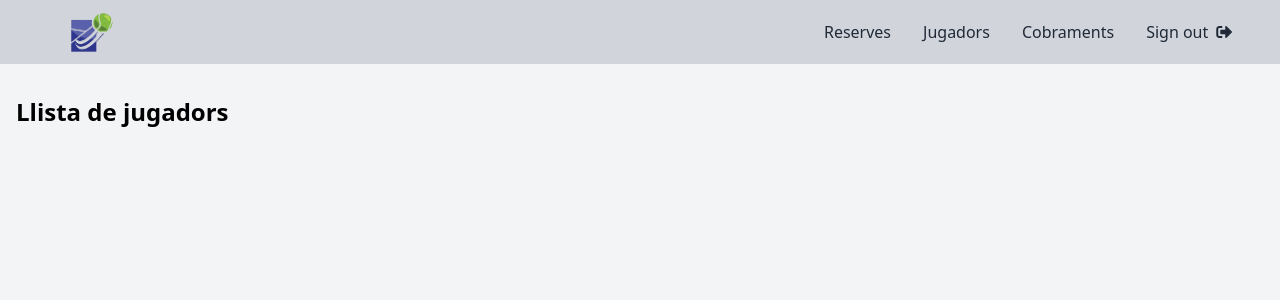
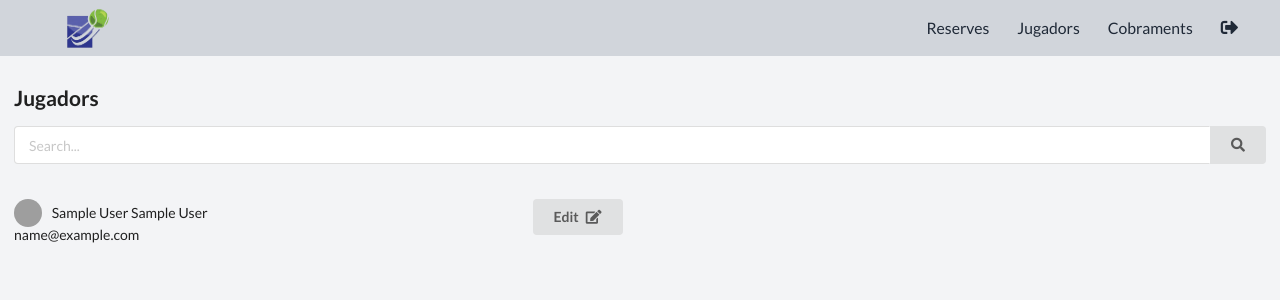
Before and after one commit to gadiazsaavedra/paddle-club-administration, a Django app: page /jugadors/ in a window 1280 px wide. Shown: the top 300 px of the page. Run offline with Django 5.2, Linux system fonts and the light colour scheme; tables that the repository leaves empty hold one stand-in row (values such as "Sample post"); some libraries are stand-ins or nearby versions; grey boxes are pictures that could not be loaded.

Commit message:
static-jugadors

```diff
--- a/padel_admin/templates/lista_jugadors.html
+++ b/padel_admin/templates/lista_jugadors.html
@@ -8,6 +8,7 @@
     <link href="https://cdn.jsdelivr.net/npm/tailwindcss@2.2.16/dist/tailwind.min.css" rel="stylesheet">
     <link href="{% static 'jugadors_styles.css' %}" rel="stylesheet">
     <link rel="stylesheet" href="https://use.fontawesome.com/releases/v5.0.7/css/all.css">
+    <link rel="stylesheet" href="https://cdnjs.cloudflare.com/ajax/libs/semantic-ui/2.4.0/semantic.min.css" integrity="sha512-8bHTC73gkZ7rZ7vpqUQThUDhqcNFyYi2xgDgPDHc+GXVGHXq+xPjynxIopALmOPqzo9JZj0k6OqqewdGO3EsrQ==" crossorigin="anonymous" referrerpolicy="no-referrer" />
 </head>
 <body class="bg-gray-100">
     <header>
@@ -18,18 +19,47 @@
                   <a href="#"><img src="{% static 'logo2.png' %}"></a>
                 </div>
                 <div class="flex items-center">
-                  <a href="#" class="text-gray-800 hover:text-black px-4 py-2 rounded-md text-base font-medium">Reserves</a>
-                  <a href="#" class="text-gray-800 hover:text-black px-4 py-2 rounded-md text-base font-medium">Jugadors</a>
-                  <a href="#" class="text-gray-800 hover:text-black px-4 py-2 rounded-md text-base font-medium">Cobraments</a>
-                  <a href="#" class="text-gray-800 hover:text-black px-4 py-2 ">Sign out<i class="ml-2 fas fa-sign-out-alt"></i></a>
+                  <a href="#" class="text-gray-800 hover:text-black px-4 py-2 rounded-md text-lg font-medium">Reserves</a>
+                  <a href="#" class="text-gray-800 hover:text-black px-4 py-2 rounded-md text-lg font-medium">Jugadors</a>
+                  <a href="#" class="text-gray-800 hover:text-black px-4 py-2 rounded-md text-lg font-medium">Cobraments</a>
+                  <a href="#" class="text-gray-800 hover:text-black px-4 py-2 text-xl"><i class="fas fa-sign-out-alt"></i></a>
                 </div>
               </div>
             </div>
           </nav>
     </header>
     <div class="container mx-auto px-4 py-8">
-        <h1 class="text-2xl font-bold mb-4">Llista de jugadors</h1>
-        <!--LISTA DE JUGADORES-->
+      <h1 class="text-2xl font-bold">Jugadors</h1>
+
+      <div class="ui fluid action input mb-10">
+        <input type="text" placeholder="Search...">
+        <div class="ui button"><i class="fas fa-search"></i></div>
+      </div>
+
+      <!--LISTA DE JUGADORES-->
+      <div class="ui two column grid mt-10">
+        {% for jugador in jugadors %}
+        <div class="column">
+          <div class="ui middle aligned divided list">
+            <div class="item">
+              <div class="right floated content">
+                <div class="ui button">Edit<i class="ml-2 fas fa-edit"></i></div>
+              </div>
+              <img class="ui avatar image" src="https://ui-avatars.com/api/?name={{ jugador.nom|first|capfirst }}+{{ jugador.cognom|first|capfirst }}&background=random">
+              <div class="content">
+                {{ jugador.nom }}
+                {{ jugador.cognom }}
+              </div>
+              <div class="content">
+                {{ jugador.email }}
+              </div>
+            </div>
+          </div>
+        </div>
+        {% endfor %}
+      </div>
+
+
     </div>
 </body>
 </html>
```
